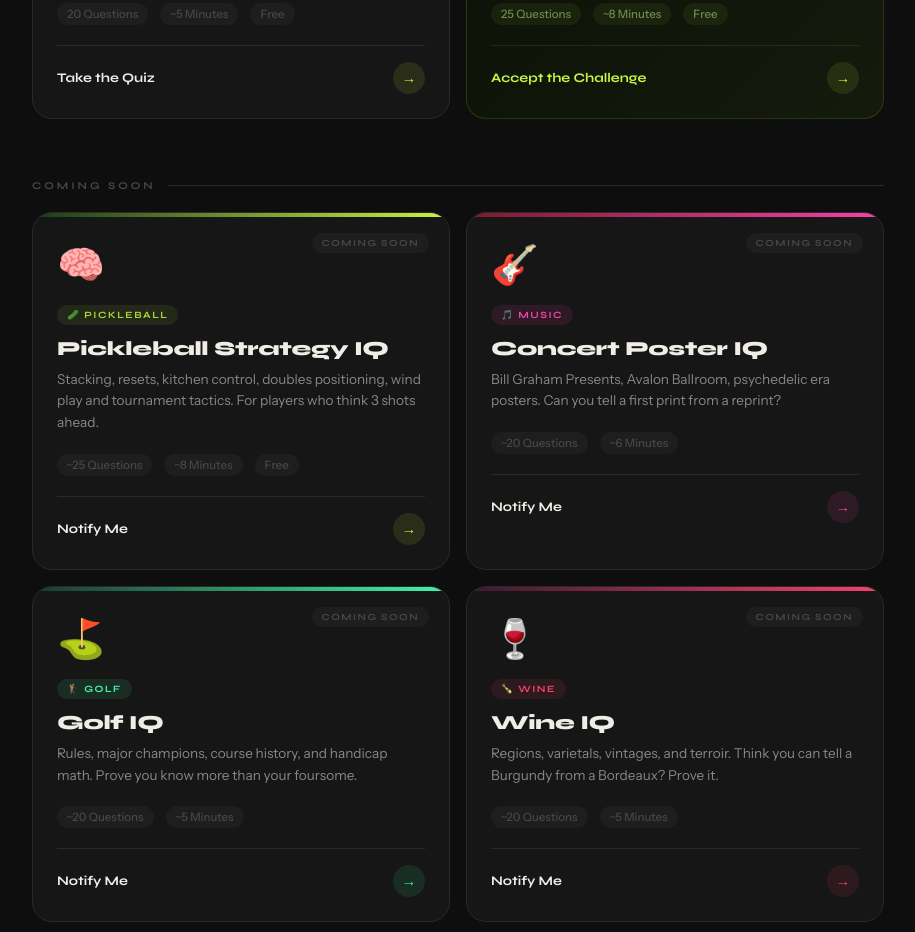
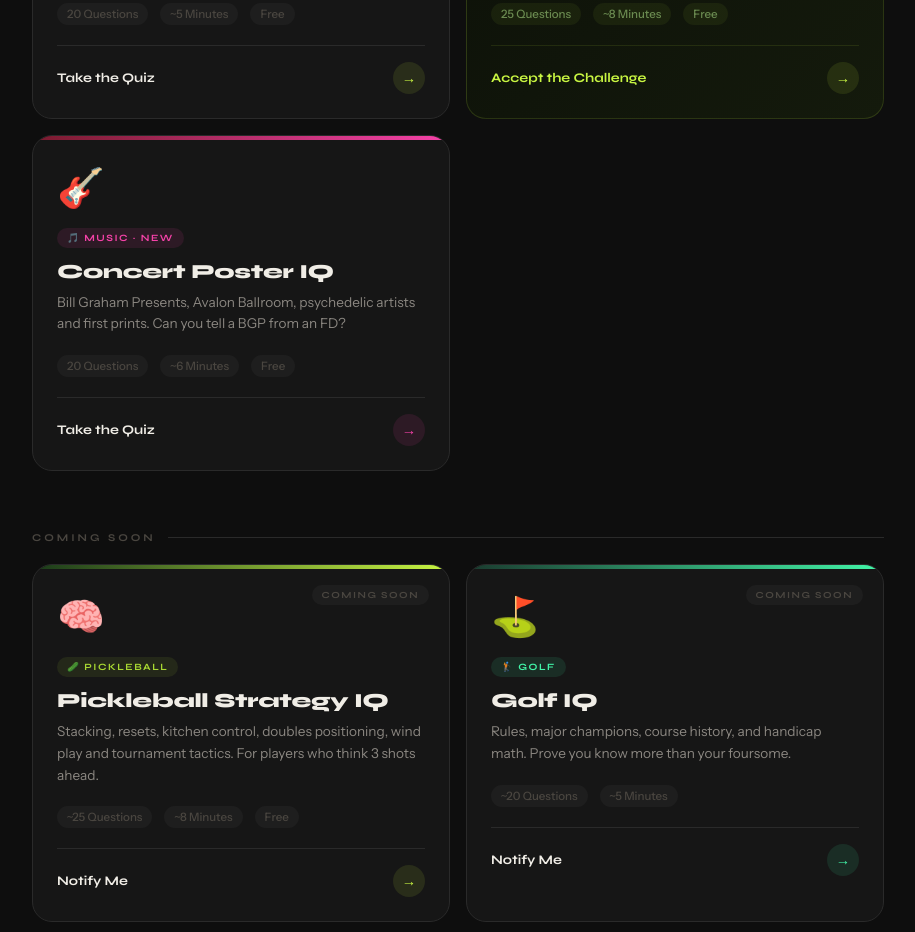
Before and after one commit to jilarious/NicheIQquiz, a plain HTML site: page index.html in a window 1280 px wide. Shown: the part 1051-1983 px from the top of the page, without its empty margins (182-1097 px from the left). Drawn offline with Linux system fonts and the light colour scheme.

Commit message:
Add files via upload

```diff
--- a/index.html
+++ b/index.html
@@ -512,13 +512,33 @@ footer {
       </div>
     </a>
 
+    <!-- Concert Poster IQ — LIVE -->
+    <a class="quiz-card" href="concert-poster-iq.html" style="animation-delay:0.3s">
+      <div class="quiz-card-accent" style="background:linear-gradient(90deg,#7a1a2e,#f542a8)"></div>
+      <div class="quiz-card-body">
+        <span class="quiz-card-icon">🎸</span>
+        <div class="quiz-card-tag" style="background:rgba(245,66,168,0.1);color:#f542a8;">🎵 Music · New</div>
+        <div class="quiz-card-title">Concert Poster IQ</div>
+        <div class="quiz-card-desc">Bill Graham Presents, Avalon Ballroom, psychedelic artists and first prints. Can you tell a BGP from an FD?</div>
+        <div class="quiz-card-meta">
+          <span class="meta-pill">20 Questions</span>
+          <span class="meta-pill">~6 Minutes</span>
+          <span class="meta-pill">Free</span>
+        </div>
+        <div class="quiz-card-cta">
+          <span class="cta-text">Take the Quiz</span>
+          <div class="cta-arrow" style="background:rgba(245,66,168,0.1);color:#f542a8;">→</div>
+        </div>
+      </div>
+    </a>
+
   </div>
 
   <div class="section-label">Coming Soon</div>
 
   <div class="quiz-grid">
 
-    <!-- Pickleball Strategy IQ — 3rd pickleball quiz -->
+    <!-- Pickleball Strategy IQ —3rd pickleball quiz -->
     <div class="quiz-card card-soon" style="animation-delay:0.3s; opacity:0.7;">
       <div class="soon-badge">Coming Soon</div>
       <div class="quiz-card-accent" style="background:linear-gradient(90deg,#1a3a1a,#c8f542)"></div>
@@ -535,26 +555,6 @@ footer {
         <div class="quiz-card-cta">
           <span class="cta-text">Notify Me</span>
           <div class="cta-arrow" style="background:rgba(200,245,66,0.1);color:#c8f542;">→</div>
-        </div>
-      </div>
-    </div>
-
-    <!-- Music Poster IQ -->
-    <div class="quiz-card card-soon" style="animation-delay:0.3s">
-      <div class="soon-badge">Coming Soon</div>
-      <div class="quiz-card-accent" style="background:linear-gradient(90deg,#7a1a2e,#f542a8)"></div>
-      <div class="quiz-card-body">
-        <span class="quiz-card-icon">🎸</span>
-        <div class="quiz-card-tag" style="background:rgba(245,66,168,0.1);color:#f542a8;">🎵 Music</div>
-        <div class="quiz-card-title">Concert Poster IQ</div>
-        <div class="quiz-card-desc">Bill Graham Presents, Avalon Ballroom, psychedelic era posters. Can you tell a first print from a reprint?</div>
-        <div class="quiz-card-meta">
-          <span class="meta-pill">~20 Questions</span>
-          <span class="meta-pill">~6 Minutes</span>
-        </div>
-        <div class="quiz-card-cta">
-          <span class="cta-text">Notify Me</span>
-          <div class="cta-arrow" style="background:rgba(245,66,168,0.1);color:#f542a8;">→</div>
         </div>
       </div>
     </div>
```
